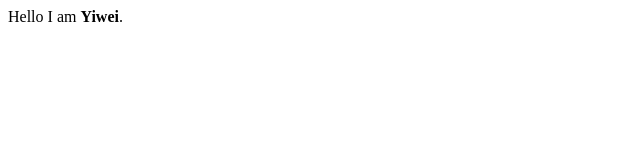
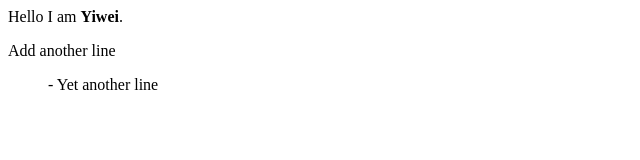
Before and after one commit to Anyway214/week9, a website: page index.html in a window 1280 px wide. Shown: the whole page, without its empty margins (0-640 px from the left). Drawn offline with Linux system fonts and the light colour scheme.

Commit message:
Test 2 PR

```diff
--- a/index.html
+++ b/index.html
@@ -1,5 +1,12 @@
 <html>
 <body>
 Hello I am <b>Yiwei</b>.
+<p>Add another line</p>
+<ui>
+  <ul>
+  - Yet another line
+  </ul>
+</ui>
+
 </body>
 </html>
```
